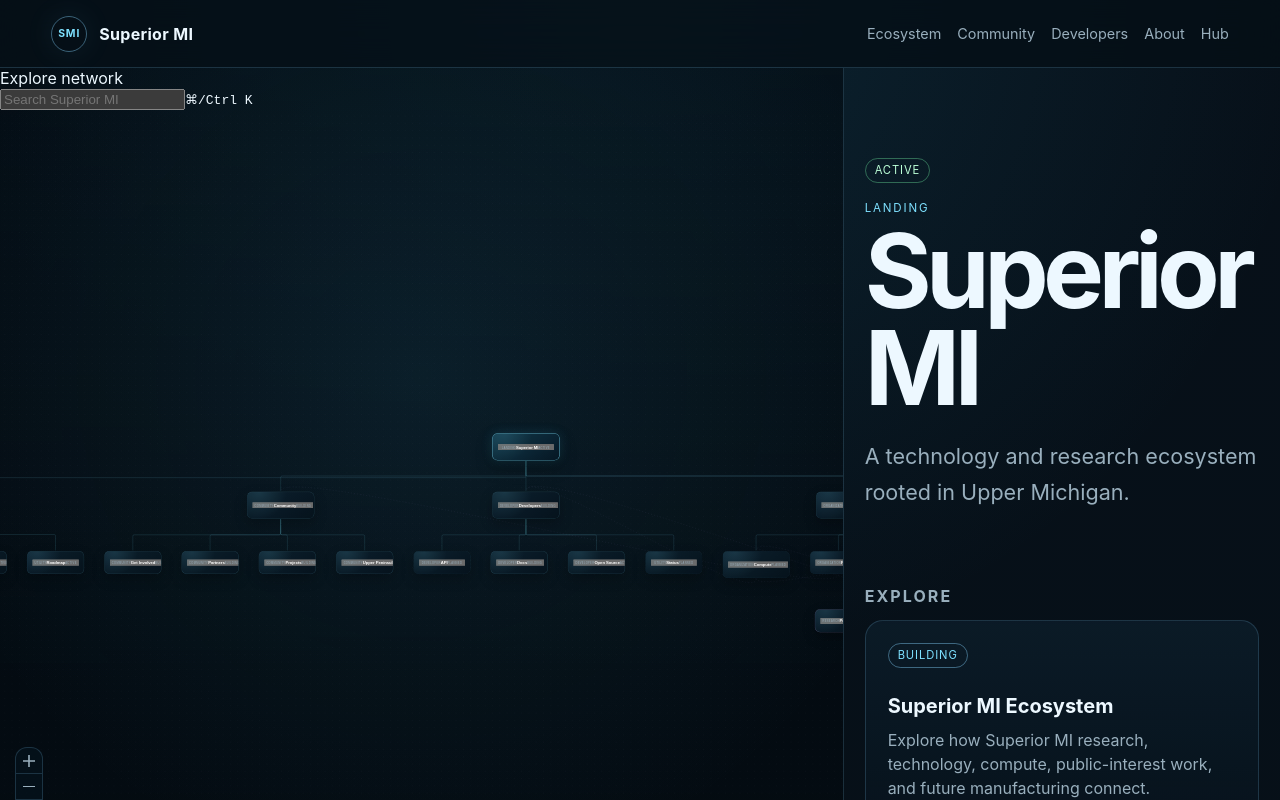
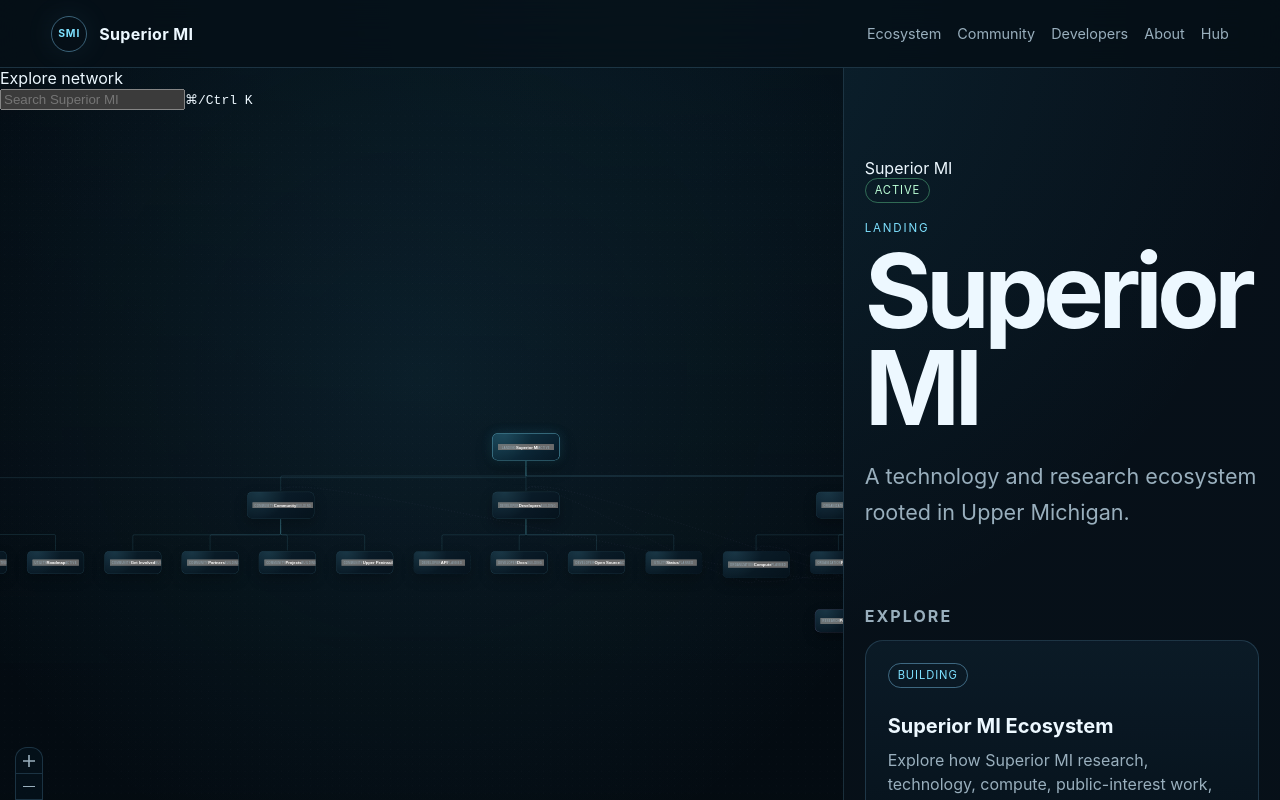
Before and after one commit to Superior-MI-Labs/Superior-MI-Web, a Next.js app: page / in a window 1280 px wide. Shown: the top 800 px of the page. Built offline with nearby package versions, Linux system fonts and the light colour scheme.

Commit message:
wave4: derive breadcrumbs from registry routes

```diff
--- a/src/components/node-page.tsx
+++ b/src/components/node-page.tsx
@@ -7,6 +7,7 @@ interface NodePageProps {
 }
 
 export function NodePage({ node }: NodePageProps) {
+  const breadcrumbs = siteRegistry.getBreadcrumbs(node.id);
   const children = siteRegistry
     .getChildren(node.id)
     .filter((child) => child.visibility === "public");
@@ -27,8 +28,25 @@ export function NodePage({ node }: NodePageProps) {
 
   return (
     <main className="node-page">
+      <nav className="breadcrumbs" aria-label="Breadcrumb">
+        {breadcrumbs.map((crumb, index) => (
+          <span className="breadcrumbs__item" key={crumb.id}>
+            {index > 0 ? (
+              <span className="breadcrumbs__separator" aria-hidden="true">
+                /
+              </span>
+            ) : null}
+            {crumb.id === node.id ? (
+              <span aria-current="page">{crumb.title}</span>
+            ) : (
+              <Link href={crumb.route}>{crumb.title}</Link>
+            )}
+          </span>
+        ))}
+      </nav>
+
       <section className="node-page__hero">
-        <span className={`status status--${node.status}`}>{node.status}</span>
+        <span className={"status status--" + node.status}>{node.status}</span>
         <p className="eyebrow">{node.type}</p>
         <h1>{node.title}</h1>
         <p className="node-page__summary">{node.summary}</p>
@@ -44,7 +62,7 @@ export function NodePage({ node }: NodePageProps) {
                 href={siteRegistry.getRoute(child.id)}
                 key={child.id}
               >
-                <span className={`status status--${child.status}`}>
+                <span className={"status status--" + child.status}>
                   {child.status}
                 </span>
                 <h3>{child.title}</h3>
@@ -62,7 +80,9 @@ export function NodePage({ node }: NodePageProps) {
             {related.map(({ relationship, node: relatedNode }) => (
               <Link
                 href={siteRegistry.getRoute(relatedNode.id)}
-                key={`${node.id}:${relationship.type}:${relatedNode.id}`}
+                key={
+                  node.id + ":" + relationship.type + ":" + relatedNode.id
+                }
               >
                 <span>{relationship.type}</span>
                 <strong>{relatedNode.shortTitle}</strong>
```
